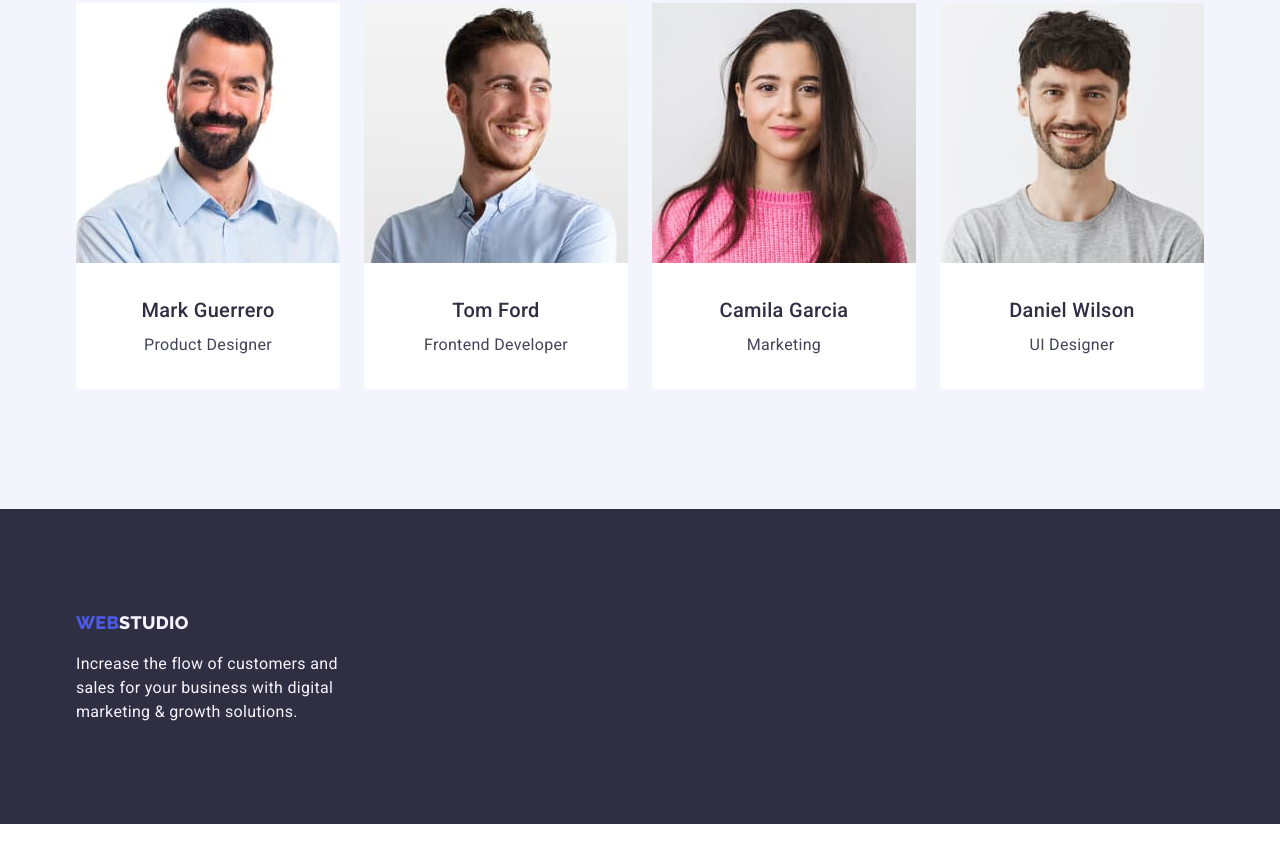
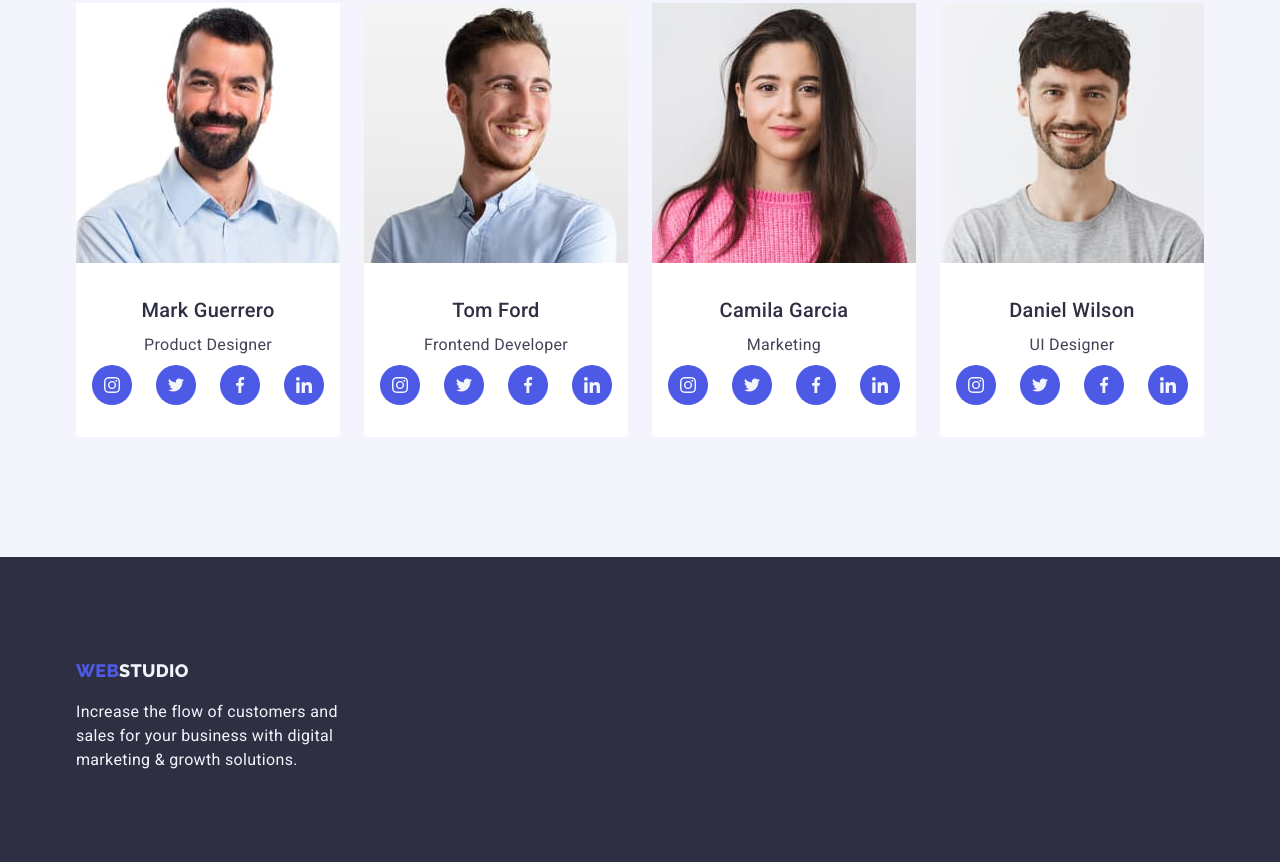
Before and after one commit to denys-log/goit-markup-hw-04, a plain HTML site: page index.html in a window 1280 px wide. Shown: the part 1956-2818 px from the top of the page. Before the commit the page ends 2780 px from the top, so only its background shows below. Drawn offline with nearby package versions, Linux system fonts and the light colour scheme.

Commit message:
feat: add socials

```diff
--- a/css/styles.css
+++ b/css/styles.css
@@ -290,6 +290,27 @@ img {
   margin-bottom: 8px;
 }
 
+.team-item-socials {
+  margin-top: 8px;
+  display: flex;
+  gap: 24px;
+}
+
+.team-item-socials a {
+  display: block;
+  width: 40px;
+  height: 40px;
+  display: flex;
+  align-items: center;
+  justify-content: center;
+  background-color: var(--primary-color);
+  border-radius: 50%;
+}
+
+.team-item-socials a svg {
+  fill: var(--light-color);
+}
+
 /* footer */
 .footer {
   background-color: var(--dark-color);
--- a/index.html
+++ b/index.html
@@ -162,6 +162,42 @@
               <div class="team-item-info">
                 <h3 class="header-3">Mark Guerrero</h3>
                 <p>Product Designer</p>
+                <ul class="team-item-socials">
+                  <li>
+                    <a href="#">
+                      <svg class="icon icon-instagram" width="16" height="16">
+                        <use
+                          xlink:href="./images/icons.svg#icon-instagram"
+                        ></use>
+                      </svg>
+                    </a>
+                  </li>
+                  <li>
+                    <a href="#">
+                      <svg class="icon icon-twitter" width="16" height="16">
+                        <use xlink:href="./images/icons.svg#icon-twitter"></use>
+                      </svg>
+                    </a>
+                  </li>
+                  <li>
+                    <a href="#">
+                      <svg class="icon icon-facebook" width="16" height="16">
+                        <use
+                          xlink:href="./images/icons.svg#icon-facebook"
+                        ></use>
+                      </svg>
+                    </a>
+                  </li>
+                  <li>
+                    <a href="#">
+                      <svg class="icon icon-linkedin" width="16" height="16">
+                        <use
+                          xlink:href="./images/icons.svg#icon-linkedin"
+                        ></use>
+                      </svg>
+                    </a>
+                  </li>
+                </ul>
               </div>
             </li>
             <li class="team-item">
@@ -176,6 +212,42 @@
               <div class="team-item-info">
                 <h3 class="header-3">Tom Ford</h3>
                 <p>Frontend Developer</p>
+                <ul class="team-item-socials">
+                  <li>
+                    <a href="#">
+                      <svg class="icon icon-instagram" width="16" height="16">
+                        <use
+                          xlink:href="./images/icons.svg#icon-instagram"
+                        ></use>
+                      </svg>
+                    </a>
+                  </li>
+                  <li>
+                    <a href="#">
+                      <svg class="icon icon-twitter" width="16" height="16">
+                        <use xlink:href="./images/icons.svg#icon-twitter"></use>
+                      </svg>
+                    </a>
+                  </li>
+                  <li>
+                    <a href="#">
+                      <svg class="icon icon-facebook" width="16" height="16">
+                        <use
+                          xlink:href="./images/icons.svg#icon-facebook"
+                        ></use>
+                      </svg>
+                    </a>
+                  </li>
+                  <li>
+                    <a href="#">
+                      <svg class="icon icon-linkedin" width="16" height="16">
+                        <use
+                          xlink:href="./images/icons.svg#icon-linkedin"
+                        ></use>
+                      </svg>
+                    </a>
+                  </li>
+                </ul>
               </div>
             </li>
             <li class="team-item">
@@ -190,6 +262,42 @@
               <div class="team-item-info">
                 <h3 class="header-3">Camila Garcia</h3>
                 <p>Marketing</p>
+                <ul class="team-item-socials">
+                  <li>
+                    <a href="#">
+                      <svg class="icon icon-instagram" width="16" height="16">
+                        <use
+                          xlink:href="./images/icons.svg#icon-instagram"
+                        ></use>
+                      </svg>
+                    </a>
+                  </li>
+                  <li>
+                    <a href="#">
+                      <svg class="icon icon-twitter" width="16" height="16">
+                        <use xlink:href="./images/icons.svg#icon-twitter"></use>
+                      </svg>
+                    </a>
+                  </li>
+                  <li>
+                    <a href="#">
+                      <svg class="icon icon-facebook" width="16" height="16">
+                        <use
+                          xlink:href="./images/icons.svg#icon-facebook"
+                        ></use>
+                      </svg>
+                    </a>
+                  </li>
+                  <li>
+                    <a href="#">
+                      <svg class="icon icon-linkedin" width="16" height="16">
+                        <use
+                          xlink:href="./images/icons.svg#icon-linkedin"
+                        ></use>
+                      </svg>
+                    </a>
+                  </li>
+                </ul>
               </div>
             </li>
             <li class="team-item">
@@ -204,6 +312,42 @@
               <div class="team-item-info">
                 <h3 class="header-3">Daniel Wilson</h3>
                 <p>UI Designer</p>
+                <ul class="team-item-socials">
+                  <li>
+                    <a href="#">
+                      <svg class="icon icon-instagram" width="16" height="16">
+                        <use
+                          xlink:href="./images/icons.svg#icon-instagram"
+                        ></use>
+                      </svg>
+                    </a>
+                  </li>
+                  <li>
+                    <a href="#">
+                      <svg class="icon icon-twitter" width="16" height="16">
+                        <use xlink:href="./images/icons.svg#icon-twitter"></use>
+                      </svg>
+                    </a>
+                  </li>
+                  <li>
+                    <a href="#">
+                      <svg class="icon icon-facebook" width="16" height="16">
+                        <use
+                          xlink:href="./images/icons.svg#icon-facebook"
+                        ></use>
+                      </svg>
+                    </a>
+                  </li>
+                  <li>
+                    <a href="#">
+                      <svg class="icon icon-linkedin" width="16" height="16">
+                        <use
+                          xlink:href="./images/icons.svg#icon-linkedin"
+                        ></use>
+                      </svg>
+                    </a>
+                  </li>
+                </ul>
               </div>
             </li>
           </ul>
```
